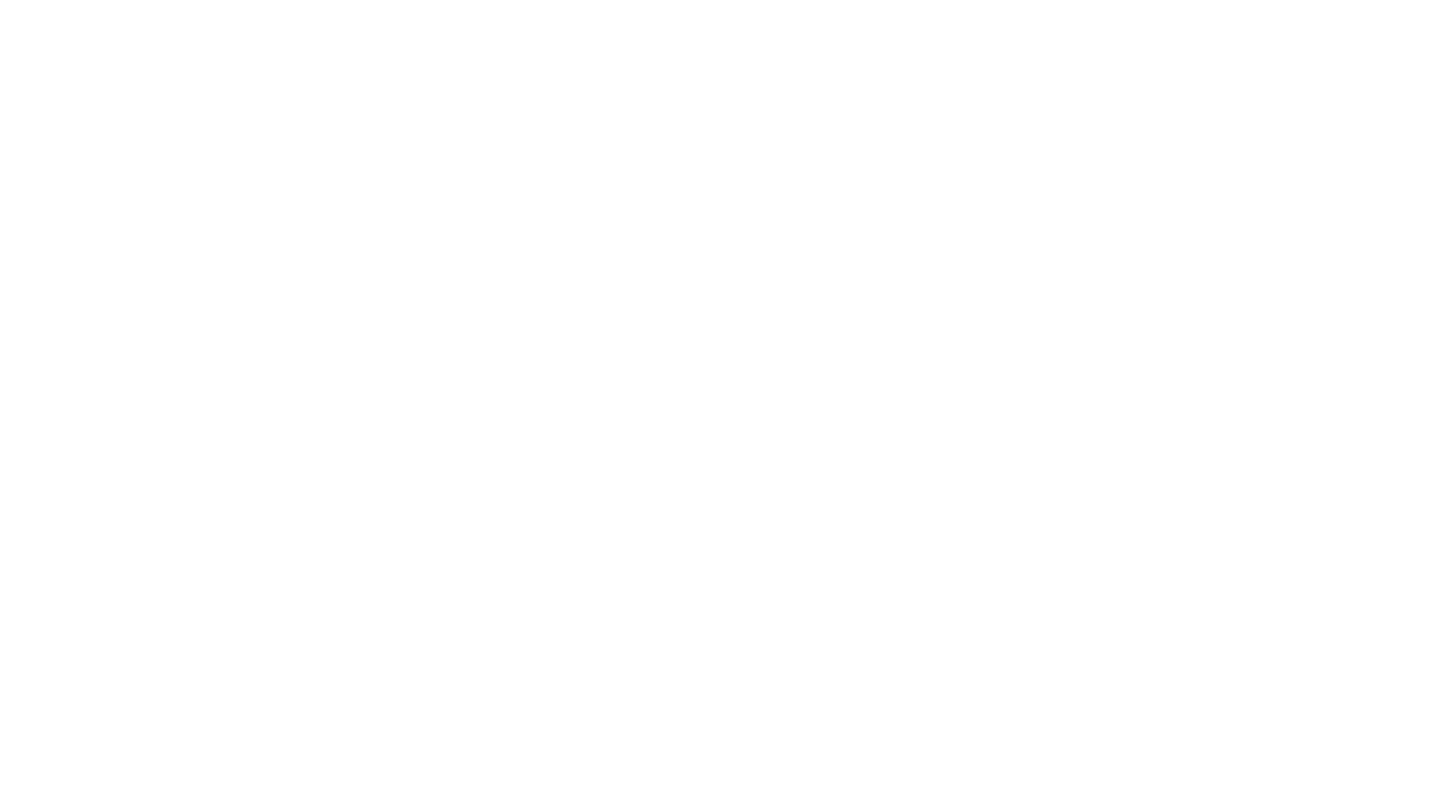
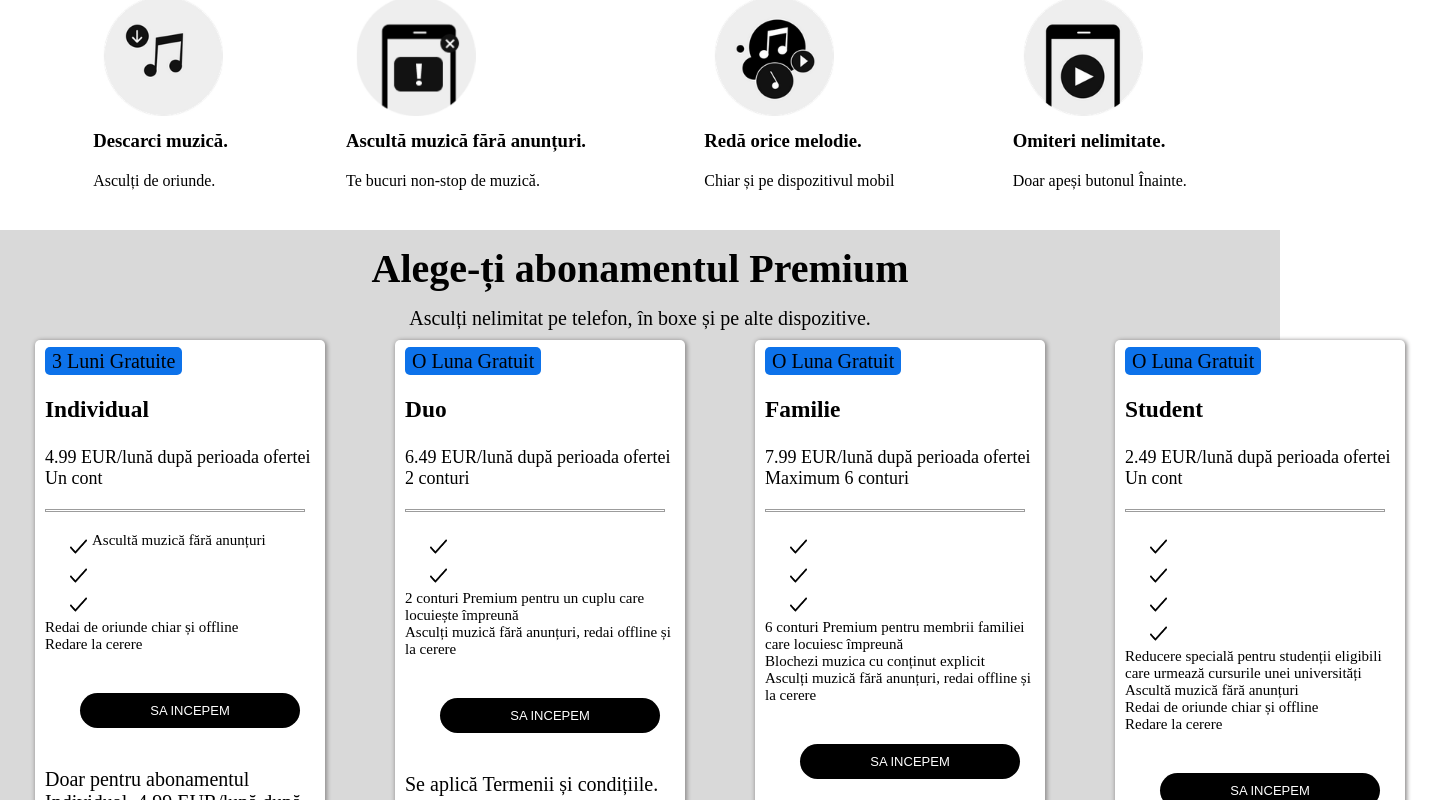
Before and after one commit to AdrianSitaru/Landing_page_with_Vue.js, a Vue app: page / in a window 1280 px wide. Shown: the part 500-1300 px from the top of the page, 1440 px wide, since content can reach past the window. Before the commit the page ends 800 px from the top, so only its background shows below. Built offline with nearby package versions, Linux system fonts and the light colour scheme.

Commit message:
working at premium section

```diff
--- a/src/App.vue
+++ b/src/App.vue
@@ -2,14 +2,17 @@
   <div id="app">
     <Header/>
     <Herro/>
+    <Presentation/>
+    <PremiumPart />
   </div>
 </template>
 
 <script>
 
-
+import PremiumPart from "@/components/PremiumPart.vue";
 import Header from "./components/Header.vue"
 import Herro from "./components/Herro.vue"
+import Presentation from "@/components/Presentation.vue";
 
 
 export default {
@@ -17,6 +20,10 @@ export default {
   components: {
     Herro,
     Header,
+    Presentation,
+    PremiumPart
+
+
   }
 }
 </script>
--- /dev/null
+++ b/src/components/PremiumCard.vue
@@ -0,0 +1,103 @@
+<template>
+  <div>
+    <div class="card-holder">
+      <span>{{ cardData.span }}</span>
+      <h4>{{ cardData.title }}</h4>
+      <p class="price">{{ cardData.paragraph }}</p>
+      <div class="card-line"></div>
+      <div class="content-holder">
+        <div class="image-holder">
+          <img v-bind:key="images.id" v-for="images in cardData.images" :src="images" alt="image">
+        </div>
+        <div v-bind:key="description.id" v-for="description in cardData.description" class="description-holder">
+          <p>{{ description }}</p>
+        </div>
+      </div>
+      <button class="card-button">{{ cardData.button }}</button>
+      <p class="card-terms">{{ cardData.terms }}</p>
+    </div>
+  </div>
+</template>
+
+<script>
+export default {
+  name: "ThePremiumCard",
+  props: {
+    cardData: Object
+  },
+
+
+}
+
+</script>
+
+<style>
+.image-holder {
+  display: block;
+}
+.content-holder {
+  display: flex;
+  flex-wrap: wrap;
+}
+
+
+.card-holder h4 {
+  font-size: 1.17em;
+  margin-block-start: 1em;
+  margin-block-end: 1em;
+  margin-inline-start: 0px;
+  margin-inline-end: 0px;
+  font-weight: bold;
+}
+
+.price {
+  font-size: 18px;
+}
+
+.description-holder {
+  font-size: 15px;
+  display: flex;
+  flex-direction: column;
+}
+.card-holder {
+  box-shadow: 1px 1px 4px 1px rgb(143 141 141);
+  padding: 10px 10px 10px 10px;
+  border-radius: 5px;
+  border: 2px rgb(51, 51, 51);
+  margin: 10px 35px;
+  background-color: white;
+  width: 270px;
+  height: 550px;
+  text-align: left;
+}
+
+.card-holder span {
+  background-color: #0d72ea;
+  padding: 3px 7px;
+  border-radius: 5px;
+}
+.card-line {
+  margin: 20px 10px 20px auto;
+  border: 1px solid rgb(156, 156, 156);
+  height: 0.8px;
+}
+
+.image-holder img {
+  height: 19px;
+  width: 17px;
+  display: flex;
+  padding: 5px;
+}
+
+.card-button {
+  background-color: black;
+  font-size: 13px;
+  color: white;
+  border: none;
+  border-radius: 20px;
+  padding: 10px 20px;
+  text-align: center;
+  width: 220px;
+  margin: 40px 35px;
+}
+</style>
--- /dev/null
+++ b/src/components/PremiumPart.vue
@@ -0,0 +1,123 @@
+<template>
+  <div class="premium-section">
+    <h2>{{ title }}</h2>
+    <p>{{ paragraph }}</p>
+    <div class="cards">
+      <PremiumCard v-for="card in cards " :key="card.id" :card-data="card"
+      />
+    </div>
+  </div>
+</template>
+
+<script>
+import PremiumCard from "@/components/PremiumCard.vue";
+
+export default {
+  data() {
+    return {
+      title: 'Alege-ți abonamentul Premium',
+      paragraph: 'Asculți nelimitat pe telefon, în boxe și pe alte dispozitive.',
+      cards: [
+        {
+          id: 1,
+          span: '3 Luni Gratuite',
+          title: 'Individual',
+          paragraph: '4.99 EUR/lună după perioada ofertei Un cont',
+          images: [
+            require('@/assets/tick.png'),
+            require('@/assets/tick.png'),
+            require('@/assets/tick.png'),
+          ],
+          description: [
+            'Ascultă muzică fără anunțuri',
+            'Redai de oriunde chiar și offline',
+            'Redare la cerere'
+          ],
+          button: 'SA INCEPEM',
+          terms: 'Doar pentru abonamentul Individual. 4.99 EUR/lună după. Se aplică Termenii și condițiile. Ofertă disponibilă doar pentru utilizatorii care nu au mai încercat versiunea Premium. Oferta se încheie pe 31.12.2022'
+        },
+        {
+          id: 2,
+          span: 'O Luna Gratuit',
+          title: 'Duo',
+          paragraph: '6.49 EUR/lună după perioada ofertei 2 conturi',
+          images: [
+            require('@/assets/tick.png'),
+            require('@/assets/tick.png'),
+          ],
+          description: [
+            '2 conturi Premium pentru un cuplu care locuiește împreună',
+            'Asculți muzică fără anunțuri, redai offline și la cerere',
+          ],
+          button: 'SA INCEPEM',
+          terms: 'Se aplică Termenii și condițiile. Luna gratuită nu este disponibilăutilizatorilor care au încercat deja versiunea Premium.'
+
+        },
+        {
+          id: 3,
+          span: 'O Luna Gratuit',
+          title: 'Familie',
+          paragraph: '7.99 EUR/lună după perioada ofertei Maximum 6 conturi',
+          images: [
+            require('@/assets/tick.png'),
+            require('@/assets/tick.png'),
+            require('@/assets/tick.png'),
+          ],
+          description: [
+            '6 conturi Premium pentru membrii familiei care locuiesc împreună',
+            'Blochezi muzica cu conținut explicit',
+            'Asculți muzică fără anunțuri, redai offline și la cerere'
+          ],
+          button: 'SA INCEPEM',
+          terms: 'Se aplică Termenii și condițiile. Luna gratuită nu este disponibilă utilizatorilor care au încercat deja versiunea Premium.'
+        },
+        {
+          id: 4,
+          span: 'O Luna Gratuit',
+          title: 'Student',
+          paragraph: '2.49 EUR/lună după perioada ofertei Un cont',
+          images: [
+            require('@/assets/tick.png'),
+            require('@/assets/tick.png'),
+            require('@/assets/tick.png'),
+            require('@/assets/tick.png')
+          ],
+          description: [
+            'Reducere specială pentru studenții eligibili care urmează cursurile unei universități',
+            'Ascultă muzică fără anunțuri',
+            'Redai de oriunde chiar și offline',
+            'Redare la cerere'
+          ],
+          button: 'SA INCEPEM',
+          terms: 'Doar 2.49 EUR/lună după. Ofertă disponibilă doar pentru studenții care urmează cursurile unei instituții acreditate de învățământ superior și care nu au mai încercat Premium. Se aplică Termenii și condițiile.'
+        }
+
+      ]
+
+    }
+  },
+  components: {
+    PremiumCard,
+  },
+  name: "PremiumPartSection"
+}
+</script>
+
+<style>
+
+.cards {
+  display: flex;
+}
+
+.premium-section {
+  background-color: #d9d9d9;
+  font-size: 20px;
+  text-align: center;
+}
+
+.premium-section h2 {
+  padding: 15px;
+  font-size: 40px;
+}
+
+</style>
--- /dev/null
+++ b/src/components/Presentation.vue
@@ -0,0 +1,69 @@
+<template>
+  <div class="presentation-container">
+    <div class="holder" v-for="(item, index) in items" :key="index" >
+      <img :src="item.image">
+      <h3>{{item.description1}}</h3>
+      <p>{{item.description2}}</p>
+    </div>
+  </div>
+</template>
+
+<script>
+export default {
+  name: "PresentationPart",
+  data() {
+    return {
+      items: [
+        {
+          image: require('@/assets/presentation1.png'),
+          description1: 'Descarci muzică.',
+          description2: 'Asculți de oriunde.'
+        },
+        {
+          image: require('@/assets/presentation2.png'),
+          description1: 'Ascultă muzică fără anunțuri.',
+          description2: 'Te bucuri non-stop de muzică.'
+        },
+        {
+          image: require('@/assets/presentation3.png'),
+          description1: 'Redă orice melodie.',
+          description2: 'Chiar și pe dispozitivul mobil'
+        },
+        {
+          image: require('@/assets/presentation4.png'),
+          description1: 'Omiteri nelimitate.',
+          description2: 'Doar apeși butonul Înainte.'
+        }
+      ]
+    }
+  }
+
+}
+</script>
+
+<style>
+.presentation-container {
+
+  display: flex;
+  justify-content: space-evenly;
+}
+
+.holder {
+  margin: 30px 15px;
+}
+img {
+  margin-left: 20px;
+  height: 120px;
+}
+
+.holder h3 {
+  padding: 10px;
+}
+
+.holder p {
+  padding: 10px;
+}
+
+
+
+</style>
```
